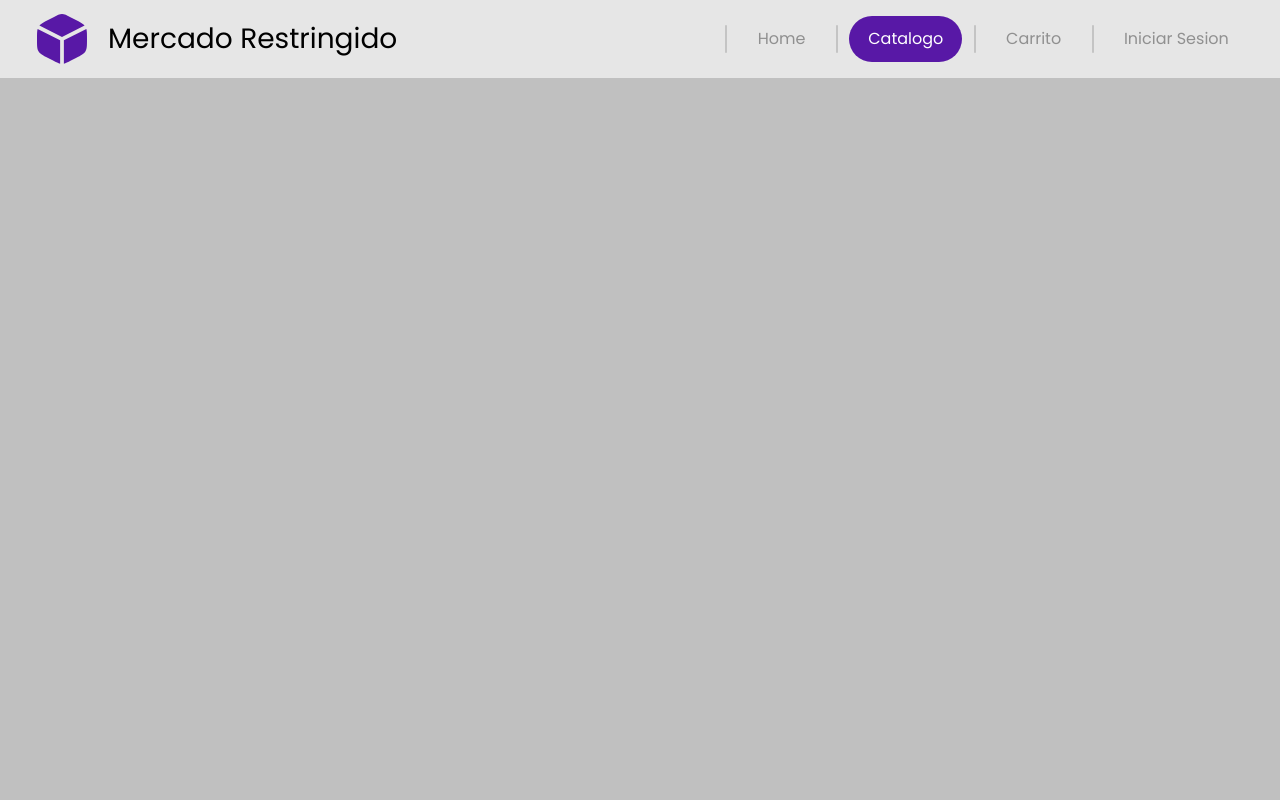
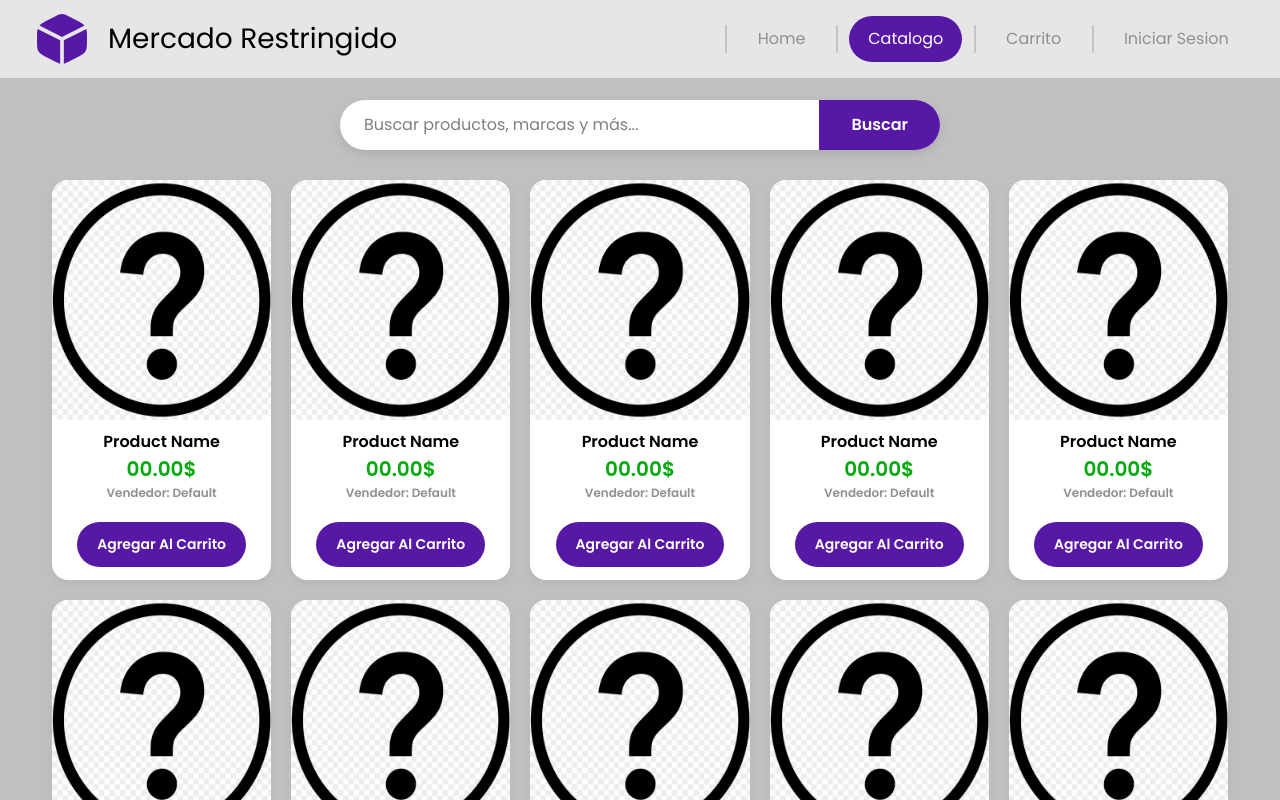
Before and after one commit to Matheusc4-2007/Mercado-Restringido, a React (Vite) app in the folder client/: page / in a window 1280 px wide. Both pictures are taken after a click on the button "Catalogo". Built offline with nearby package versions, Linux system fonts and the light colour scheme.

Commit message:
subiendo el primer molde de catalogo para conexiones

```diff
--- a/client/src/App.css
+++ b/client/src/App.css
@@ -187,7 +187,7 @@ body {
   background: #5556;
   border-radius: 30px;
   transition: 0.5s;
-  padding: 10px 30px;
+  padding: 6px 26px;
   border-radius: 100%;
   color: var(--border-default);
 }
@@ -352,83 +352,7 @@ body {
   background: #3f1178;
 }
 
-/*Catalogo*/
-
-.Products-catalog {
-  width: 100%;
-  height: 90vh;
-  background: #00f;
-  display: flex;
-  flex-direction: column;
-  justify-content: center;
-}
-
-.Products-catalog >.SearchBar {
-  margin-top: 0;
-}
-
-.Products-grid {
-  display: grid;
-  grid-template-columns: repeat(auto-fill, minmax(160px, 1fr));
-  gap: 15px;
-  padding: 20px;
-  box-sizing: border-box;
-}
-
-.Product-card {
-  background: var(--border-default);
-  border-radius: 14px;
-  overflow: hidden;
-  box-shadow: 0 4px 10px rgba(0, 0, 0, 0.05);
-  transition: transform 0.3s ease, box-shadow 0.3s ease;
-  cursor: pointer;
-  display: flex;
-  flex-direction: column;
-}
-
-.Product-card:hover {
-  transform: translateY(-4px);
-  box-shadow: 0 8px 20px rgba(0, 0, 0, 0.1);
-}
-
-.Img-product {
-  width: 100%;
-  height: 120px;
-  object-fit: contain;
-  background: #f8f9fa;
-  padding: 10px;
-  box-sizing: border-box;
-}
-
-.Product-info {
-  padding: 12px;
-  display: flex;
-  flex-direction: column;
-  gap: 4px;
-}
-
-.Product-name {
-  font-size: 14px;
-  font-weight: 600;
-  color: var(--text-primary);
-  margin: 0;
-  display: -webkit-box;
-  -webkit-box-orient: vertical;
-  overflow: hidden;
-}
-
-.Product-price {
-  font-size: 16px;
-  font-weight: 700;
-  color: var(--brand-primary);
-  margin: 4px 0 0 0;
-}
-
-.Product-seller {
-  font-size: 11px;
-  color: var(--text-secondary);
-  margin: 0;
-}
+/*Esto lo añadio sergio no se que hace*/
 
 .Form-error {
   background: #fdecea;
@@ -445,3 +369,106 @@ body {
   font-weight: 600;
   padding: 0 0.8rem;
 }
+
+/*Catalogo*/
+
+.Catalog-section {
+  width: 100%;
+  height: 90vh;
+  overflow-y: hidden;
+  display: flex;
+  flex-direction: column;
+  align-items: center;
+  background: var(--bg-primary);
+}
+
+.Catalog-section > .SearchBar {
+  margin-top: 20px;
+  margin-bottom: 20px;
+}
+
+.Products-container {
+  width: 95%;
+  max-width: 1450px;
+  height: calc(90vh - 90px);
+  overflow-y: auto;
+  display: grid;
+  grid-template-columns: repeat(5, 1fr);
+  gap: 20px;
+  padding: 10px 20px 30px 20px;
+  box-sizing: border-box;
+}
+
+.Product-card {
+  background: var(--border-default);
+  height: 400px;
+  border-radius: 16px;
+  box-shadow: 0 4px 10px rgba(0, 0, 0, 0.05);
+  display: flex;
+  flex-direction: column;
+  align-items: center;
+  justify-content: start;
+  color: var(--text-secondary);
+  font-weight: 600;
+  overflow: hidden;
+  transition: 0.5s;
+}
+
+.Product-card:hover {
+  cursor: pointer;
+  transform: translateY(-5px);
+  transition: 0.5s;
+}
+
+.Product-card > .Img {
+  width: 100%;
+  height: 60%;
+  border-radius: 10px;
+  margin: 0 0 10px 0;
+}
+
+.Product-card > .Name {
+  font-size: 16px;
+  color: var(--text-primary);
+}
+
+.Product-card > .Price {
+  font-size: 20px;
+  color: #04aa0d;
+}
+
+.Product-card > .Seller {
+  color: var(--text-secondary);
+  font-size: 12px;
+}
+
+.Agg-cart {
+  background: var(--brand-primary);
+  color: var(--border-default);
+  margin-top: 20px;
+  padding: 12px 20px;
+  border-radius: 30px;
+  font-size: 14px;
+  transition: 0.5s;
+}
+
+.Agg-cart:hover {
+  cursor: pointer;
+  transform: scale(1.05);
+  transition: 0.5s;
+  background-color: #3f1178;
+}
+
+.Products-container::-webkit-scrollbar {
+  width: 8px;
+}
+
+.Products-container::-webkit-scrollbar-track {
+  background: transparent;
+}
+
+.Products-container::-webkit-scrollbar-thumb {
+  background: var(--text-secondary);
+  opacity: 0.5;
+  border-radius: 10px;
+}
--- a/client/src/App.jsx
+++ b/client/src/App.jsx
@@ -1,12 +1,11 @@
 import { useState } from 'react';
 import './App.css'
 import { NavBar } from './components/NavBar';
-import { Home } from './components/Home';
+import { Home, SearchBar } from './components/Home';
 import { FormLog } from './components/FormLog';
-import { ProductsCatalog } from './components/ProductsCatalog';
-import { ProductsDetails } from './components/ProductsDetails';
 import { AdminPanel } from './components/admin/AdminPanel';
 import { esAdmin } from './utils/admin';
+import { Product } from './components/Product';
 
 /*Fondos*/
 
@@ -61,7 +60,7 @@ function App() {
     setPage('home')
   }
 
-  const renderPage = () => {
+  const renderPage = () => { // sergio complicador
     switch (page) {    // podemos agregar mas cosas si es necesario y no tenemos un mar de returns
       case 'home':
         return (
@@ -74,6 +73,46 @@ function App() {
       case 'admin' :
         return(
           esAdmin(usuario) ? <AdminPanel /> : <p>Acceso restringido</p>
+        )
+      case 'catalog' :
+        return(
+          <section className='Catalog-section'>
+          <SearchBar/>
+          <div className='Products-container'>
+            <Product/>
+            <Product/>
+            <Product/>
+            <Product/>
+            <Product/>
+            <Product/>
+            <Product/>
+            <Product/>
+            <Product/>
+            <Product/>
+            <Product/>
+            <Product/>
+            <Product/>
+            <Product/>
+            <Product/>
+            <Product/>
+            <Product/>
+            <Product/>
+            <Product/>
+            <Product/>
+            <Product/>
+            <Product/>
+            <Product/>
+            <Product/>
+            <Product/>
+            <Product/>
+            <Product/>
+            <Product/>
+            <Product/>
+            <Product/>
+            <Product/>
+            <Product/>
+          </div>
+          </section>
         )
       default:
         return null // catalog y cart todavía vacíos
--- a/client/src/components/Home.jsx
+++ b/client/src/components/Home.jsx
@@ -1,3 +1,18 @@
+export function SearchBar () {
+  return (
+    <form className="SearchBar" onSubmit={(e) => e.preventDefault()}>
+          <input
+            type="text"
+            placeholder="Buscar productos, marcas y más..."
+            className="SearchBar-input"
+          />
+          <button type="submit" className="SearchBar-button">
+            Buscar
+          </button>
+        </form>
+  )
+}
+
 export function Home({bg, setBg, backgrounds, page, setPage}) {
 
   const handleNext = () => {
@@ -19,16 +34,7 @@ export function Home({bg, setBg, backgrounds, page, setPage}) {
             return backgrounds[bg].subtittle
           }
         })}</h3>
-        <form className="SearchBar" onSubmit={(e) => e.preventDefault()}>
-          <input
-            type="text"
-            placeholder="Buscar productos, marcas y más..."
-            className="SearchBar-input"
-          />
-          <button type="submit" className="SearchBar-button">
-            Buscar
-          </button>
-        </form>
+        <SearchBar/>
         <div className="Buttons-welcome">
           <button onClick={() => setPage("catalog")}>Ver Catalogo</button>
           <button onClick={() => setPage("login")}>Iniciar Sesion</button>
--- /dev/null
+++ b/client/src/components/Product.jsx
@@ -0,0 +1,23 @@
+import question from '../assets/undefined-product.png';
+
+export function Product ({name="Product Name", price="00.00", seller="Default", img=question}){
+  return (
+    <button className="Product-card">
+      <img src={img} alt="Imagen del Producto" className="Img"/>
+      <h4 className="Name">{name}</h4>
+      <p className="Price">{price}$</p>
+      <p className="Seller">Vendedor: {seller}</p>
+      <button className='Agg-cart'>
+        Agregar Al Carrito
+      </button>
+    </button>
+  )
+}
+
+/* const nuevoProductoDB = {
+                id: uuidv4(),
+                nombre: productoData.nombre,
+                precio: productoData.precio,
+                id_vendedor: productoData.id_vendedor,
+                imagen: productoData.imagen,
+            } */
--- a/client/src/components/ProductsCatalog.jsx
+++ /dev/null
@@ -1,47 +0,0 @@
-export function Product({ name, price, seller, img }) {
-  return (
-    <div className="Product-card">
-      <img src={img} alt={name} className="Img-product" />
-      <div className="Product-info">
-        <h4 className="Product-name">{name}</h4>
-        <p className="Product-price">${price}</p>
-        <p className="Product-seller">Vendido por: {seller}</p>
-      </div>
-    </div>
-  );
-}
-
-export function ProductsCatalog() {
-  // Lista de prueba
-  const productsList = [
-    { id: 1, name: "Lámpara LED Moderna", price: "45.00", seller: "HomeTech", img: "./assets/Logo_Shop.svg" },
-    { id: 2, name: "Organizador de Cocina", price: "25.50", seller: "Deco Hogar", img: "./assets/Logo_Shop.svg" },
-    { id: 3, name: "Set de Cuchillos Acero", price: "60.00", selector: "KitchenPro", img: "./assets/Logo_Shop.svg" },
-  ];
-
-  return (
-    <section className="Products-catalog">
-      <form className="SearchBar" onSubmit={(e) => e.preventDefault()}>
-          <input
-            type="text"
-            placeholder="Buscar productos, marcas y más..."
-            className="SearchBar-input"
-          />
-          <button type="submit" className="SearchBar-button">
-            Buscar
-          </button>
-      </form>
-      <div className="Products-grid">
-        {productsList.map((prod) => (
-          <Product
-            key={prod.id}
-            name={prod.name}
-            price={prod.price}
-            seller={prod.seller || prod.selector}
-            img={prod.img}
-          />
-        ))}
-      </div>
-    </section>
-  );
-}
--- a/client/src/components/ProductsDetails.jsx
+++ /dev/null
@@ -1,7 +0,0 @@
-export function ProductsDetails () {
-  return (
-    <section className="Products-details">
-
-    </section>
-  )
-}
```
Also changed, not shown: client/src/assets/undefined-product.png (added).
